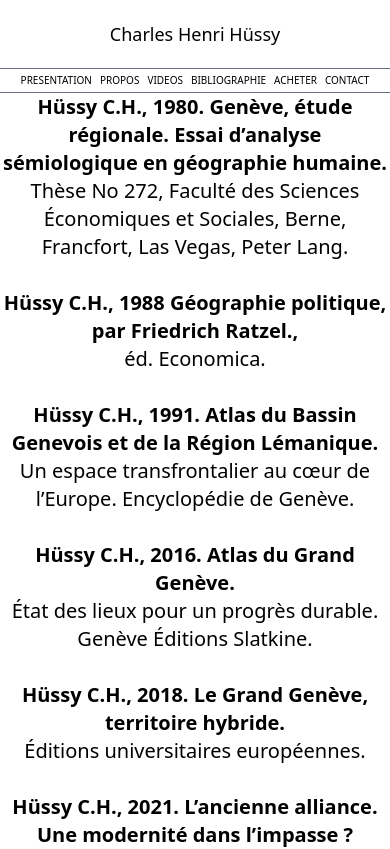
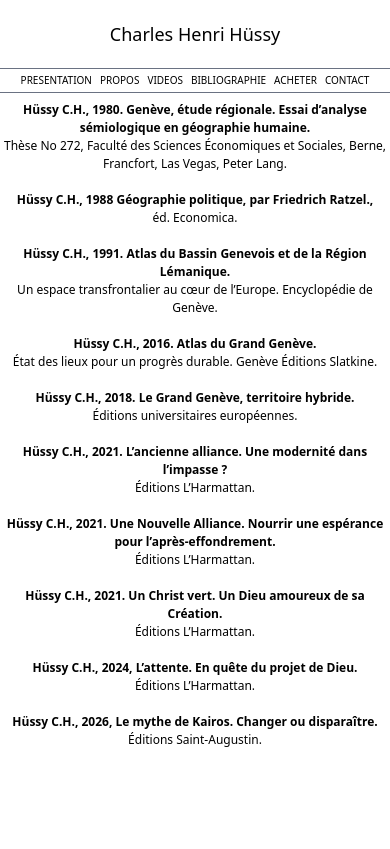
Before and after one commit to MountainEnjoyer/CharlesHussy, a React (Vite) app: page /bibliographie in a window 390 px wide. Shown: the top 849 px of the page. Built offline with nearby package versions, Linux system fonts and the light colour scheme.

Commit message:
responsive changes

```diff
--- a/src/components/Bibliographie.tsx
+++ b/src/components/Bibliographie.tsx
@@ -4,8 +4,7 @@
 function Bibliographie() {
     return (
         <>
-            <div className='relative min-w-full'>
-                <ul className='block text-xl min-w-[300px]'>
+            <ul className='text-[12px] sm:text-sm md:text-md lg:text-lg xl:text-2xl mt-[2%] '>
                 <li><strong>Hüssy C.H., 1980. Genève, étude régionale. Essai d’analyse sémiologique en géographie humaine.</strong><br/>Thèse No 272, Faculté des Sciences Économiques et Sociales, Berne, Francfort, Las Vegas, Peter Lang.</li><br/>
                 <li><strong>Hüssy C.H., 1988 Géographie politique, par Friedrich Ratzel.,</strong> <br/>éd. Economica.</li><br/>
                 <li><strong>Hüssy C.H., 1991. Atlas du Bassin Genevois et de la Région Lémanique.</strong> <br/>Un espace transfrontalier au cœur de l’Europe. Encyclopédie de Genève.</li><br/>
@@ -17,7 +16,6 @@
                 <li><strong>Hüssy C.H., 2024, L’attente. En quête du projet de Dieu.</strong><br/> Éditions L’Harmattan.</li><br/>
                 <li><strong>Hüssy C.H., 2026, Le mythe de Kairos. Changer ou disparaître.</strong><br/> Éditions Saint-Augustin.</li><br/>
             </ul>
-            </div>
         </>
     )
 }
--- a/src/components/Presentation.tsx
+++ b/src/components/Presentation.tsx
@@ -6,8 +6,8 @@
   return (
     <>
       <div className='relative'>
-        <img src={hero} className='block min-h-[px] w-screen '></img>
-          <p className='text-xl w-[80%] mt-[2%] mb-[2%] m-auto  '>
+        <img src={hero} className='block mt-[1%] w-screen '></img>
+          <p className='text-[12px] sm:text-sm md:text-md lg:text-lg xl:text-2xl items-center w-[80%] pt-[10vh] mt-[2%] mb-[2%] m-auto  '>
             Le monde est en état d’urgence, à la veille d’un possible cataclysme climatique, démographique, énergétique et financier. Biologique
         également: espèce animale vivant parmi les autres, l'homme n'a guère conscience de leur égalité de droit. <br/><br/>Mais bientôt une sagesse mondiale va émerger, dépouillée de toute attache idéologique, de tout intégrisme religieux et fondée sur l'œuvre salvatrice du Christ. Elle pourra s'appuyer sur une connexion planétaire via les réseaux sociaux, qui pour l'heure servent souvent à des usages égoïstes, déviants voire délictueux.
           </p>
--- a/src/components/Propos.tsx
+++ b/src/components/Propos.tsx
@@ -4,7 +4,7 @@
 function Propos() {
     return (
         <>
-            <p className='w-[80%] sm:text-xl md:text-xl lg:text-2xl text-md h-[25%] mx-auto mt-[1%] text-black wrap'>
+            <p className='w-[80%] text-[12px] sm:text-sm md:text-md lg:text-lg xl:text-2xl  h-[25%] mx-auto mt-[1%] text-black wrap'>
                 Charles Henri Hüssy, 84 ans, est professeur honoraire de l'université de Genève. Il a obtenu une licence en théologie, en sociologie, en géographie, puis un doctorat de géographie. Il a été Directeur d’un Centre Universitaire d’Écologie Humaine.
             </p>
             <img src={profile} className=' h-[30%] w-[20%] m-auto mt-[1%] mb-0 pt-0'></img>
--- a/src/components/Videos.tsx
+++ b/src/components/Videos.tsx
@@ -12,7 +12,8 @@
                 referrerPolicy="strict-origin-when-cross-origin"
                 allowFullScreen
                 src="https://www.youtube.com/embed/GHok9Y42mcA?si=R0i3x0gdMxGzmHpj"
-                style={{ width: '70%',  height: '70vh', margin: "auto", marginTop: "2%" }}
+                style={{ width: '70%',  height: '70vh', margin: "auto", marginTop: "2%",}}
+                className='items-center'
             />
         </>
     )
```
Lines whose indentation alone changed are shown as unchanged.
